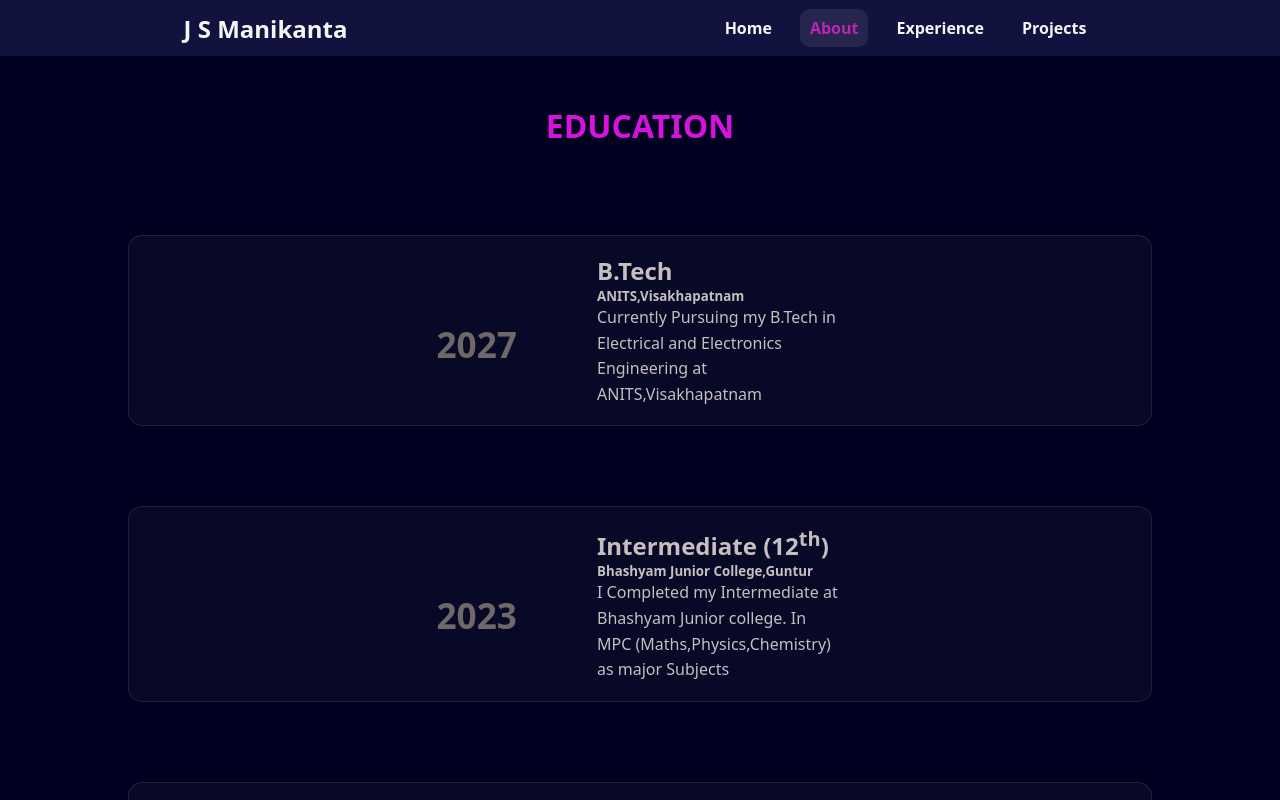
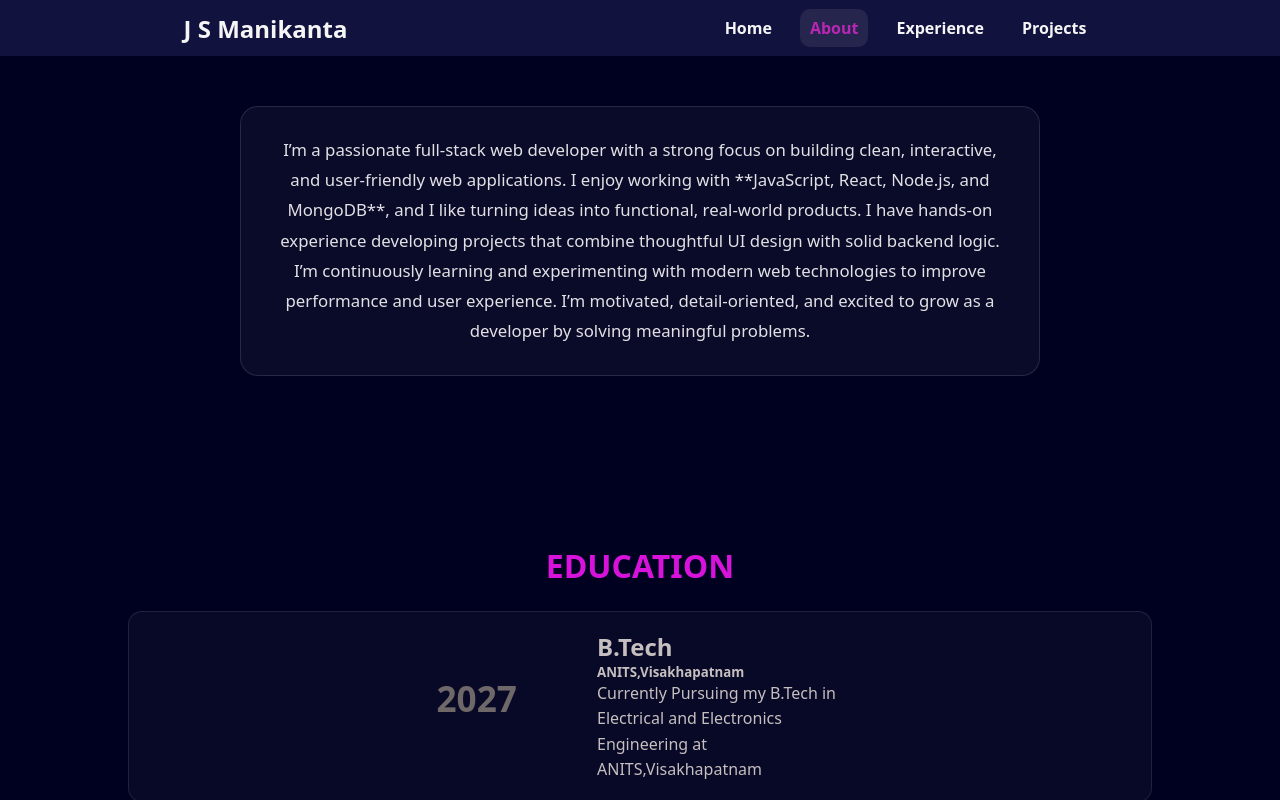
Before and after one commit to jsmanikanta/jsmanikanta_portfolio, a React (Vite) app: page /about in a window 1280 px wide. Shown: the top 800 px of the page. Built offline with nearby package versions, Linux system fonts and the light colour scheme.

Commit message:
project3

```diff
--- a/src/About.jsx
+++ b/src/About.jsx
@@ -4,31 +4,59 @@ import "./styles/about.css";
 export default function About() {
   return (
     <main>
+      <div>
+        <p className="about">
+          I’m a passionate full-stack web developer with a strong focus on
+          building clean, interactive, and user-friendly web applications. I
+          enjoy working with **JavaScript, React, Node.js, and MongoDB**, and I
+          like turning ideas into functional, real-world products. I have
+          hands-on experience developing projects that combine thoughtful UI
+          design with solid backend logic. I’m continuously learning and
+          experimenting with modern web technologies to improve performance and
+          user experience. I’m motivated, detail-oriented, and excited to grow
+          as a developer by solving meaningful problems.
+        </p>
+      </div>
       <section className="section2" id="about">
         <h1>EDUCATION</h1>
-        <br /><br /><br />
+        <br />
 
         <div className="edu">
           <div className="study">
-            <div className="year"><br /><br /><br /><h3>2027</h3></div>
+            <div className="year">
+              <br />
+              <br />
+              <h3>2027</h3>
+            </div>
             <hr />
             <div className="course">
-              <h2><b>B.Tech</b></h2>
+              <h2>
+                <b>B.Tech</b>
+              </h2>
               <h5>ANITS,Visakhapatnam</h5>
               <p>
-                Currently Pursuing my B.Tech in Electrical and Electronics Engineering
-                at ANITS,Visakhapatnam
+                Currently Pursuing my B.Tech in Electrical and Electronics
+                Engineering at ANITS,Visakhapatnam
               </p>
             </div>
           </div>
 
-          <br /><br />
+          <br />
+          <br />
 
           <div className="study">
-            <div className="year"><br /><br /><br /><h3>2023</h3></div>
+            <div className="year">
+              <br />
+              <br />
+              <h3>2023</h3>
+            </div>
             <hr />
             <div className="course">
-              <h2><b>Intermediate (12<sup>th</sup>)</b></h2>
+              <h2>
+                <b>
+                  Intermediate (12<sup>th</sup>)
+                </b>
+              </h2>
               <h5>Bhashyam Junior College,Guntur</h5>
               <p>
                 I Completed my Intermediate at Bhashyam Junior college. In MPC
@@ -37,21 +65,30 @@ export default function About() {
             </div>
           </div>
 
-          <br /><br />
+          <br />
+          <br />
 
           <div className="study">
-            <div className="year"><br /><br /><br /><h3>2021</h3></div>
+            <div className="year">
+              <br />
+              <br />
+              <h3>2021</h3>
+            </div>
             <hr />
             <div className="course">
-              <h2><b>10<sup>th</sup></b></h2>
+              <h2>
+                <b>
+                  10<sup>th</sup>
+                </b>
+              </h2>
               <h5>Bhashyam High School,Penugonda</h5>
               <p>
                 I completed my 10<sup>th</sup> standard at Bhashyam High School.
-                Where I was a top in the class and actively participated in cultural activities
+                Where I was a top in the class and actively participated in
+                cultural activities
               </p>
             </div>
           </div>
-
           <br />
         </div>
       </section>
--- a/src/styles/about.css
+++ b/src/styles/about.css
@@ -4,19 +4,19 @@
   margin: auto;
   text-align: center;
   justify-content: center;
-} /* :contentReference[oaicite:18]{index=18} */
+}
 
 .edu{
-  margin-top: 22px;
+  margin-top: 2px;
   display: flex;
   flex-direction: column;
-  gap: 18px;
+  gap: 19px;
 }
 
 .study{
   display: flex;
   justify-content: center;
-  gap: 40px; /* :contentReference[oaicite:19]{index=19} */
+  gap: 40px;
   padding: 18px;
   border-radius: 14px;
   background: rgba(255,255,255,0.03);
@@ -54,3 +54,27 @@
   .course{ width: 100%; }
   .year h3{ font-size: 1.8rem; }
 }
+
+.aboutPage {
+  max-width: 1100px;
+  margin: 0 auto;
+  padding-top: calc(var(--navH) + 80px);
+  padding-bottom: 80px;
+}
+
+/* About text card */
+.about {
+  max-width: 800px;
+  margin: 0 auto 120px;
+  margin-top: 50px;
+  padding: 28px 32px;
+
+  font-size: 1.05rem;
+  line-height: 1.8;
+  text-align: center;
+  color: rgba(255, 255, 255, 0.88);
+
+  background: rgba(255, 255, 255, 0.04);
+  border: 1px solid rgba(255, 255, 255, 0.12);
+  border-radius: 18px;
+}
```
Also changed, not shown: 1 other file (tests, documents, lock files or other folders).
